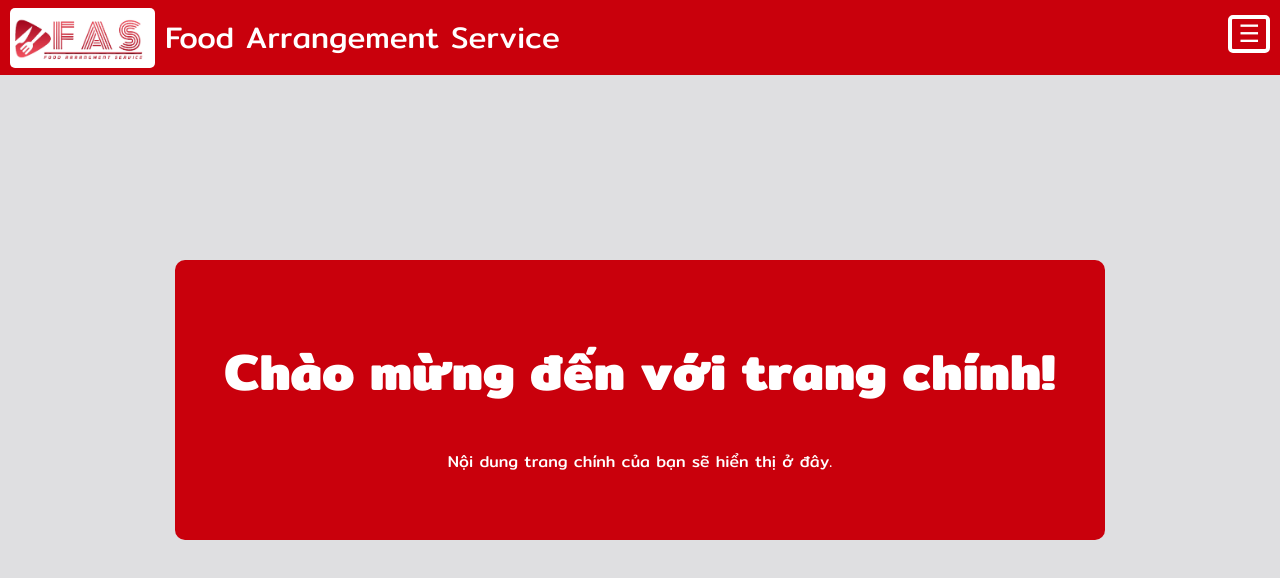
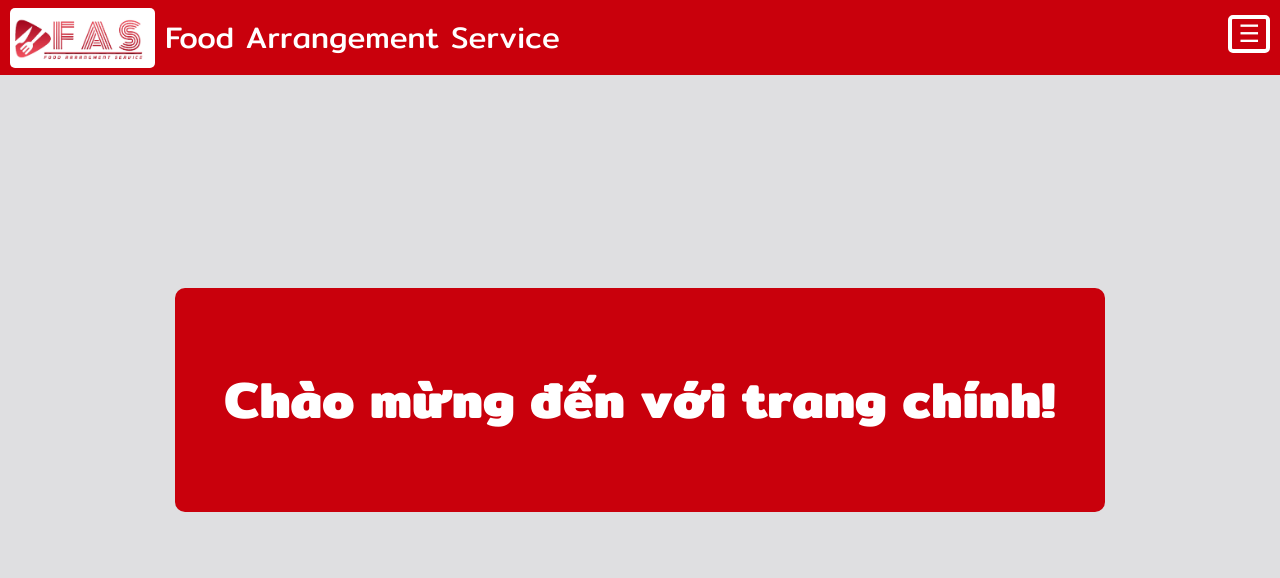
Before and after one commit to lelethecode/lele2, a Next.js app: page / in a window 1280 px wide. Shown: the top 578 px of the page. Built offline with nearby package versions, Linux system fonts and the light colour scheme.

Commit message:
hehehehe

```diff
--- a/src/app/home/page.js
+++ b/src/app/home/page.js
@@ -3,7 +3,6 @@ export default function Home() {
     return (
       <div className="hello-txt">
         <h1 className="chao">Chào mừng đến với trang chính!</h1>
-        <p className="chao">Nội dung trang chính của bạn sẽ hiển thị ở đây.</p>
       </div>
     );
   }
--- a/src/app/page.js
+++ b/src/app/page.js
@@ -3,7 +3,6 @@ export default function Home() {
   return (
     <div className="hello-txt">
         <h1 className="chao">Chào mừng đến với trang chính!</h1>
-        <p className="chao">Nội dung trang chính của bạn sẽ hiển thị ở đây.</p>
     </div>
   );
 }
```
